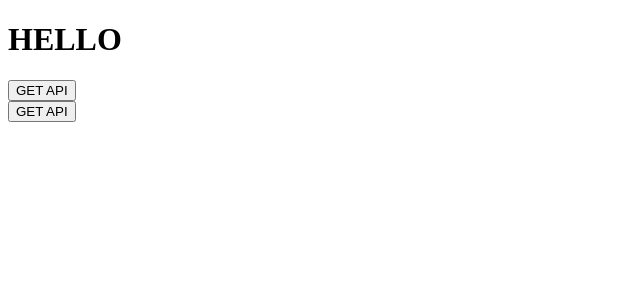
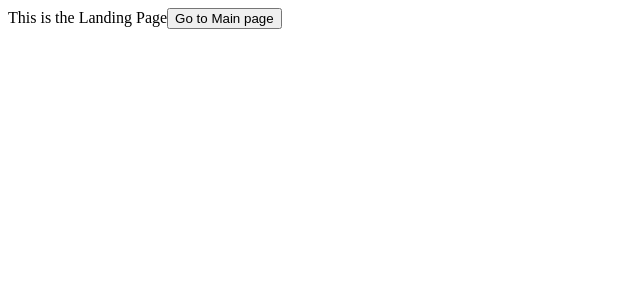
Before and after one commit to ktrip96/Appathlon_NTUA_2020, a React (Create React App) app in the folder client/: page / in a window 1280 px wide. Shown: the top 300 px of the page, without its empty margins (0-640 px from the left). Built offline with nearby package versions, Linux system fonts and the light colour scheme.

Commit message:
Basic Front Api Calls

```diff
--- a/client/package.json
+++ b/client/package.json
@@ -8,6 +8,7 @@
     "@testing-library/user-event": "^7.2.1",
     "react": "^16.13.1",
     "react-dom": "^16.13.1",
+    "react-router-dom": "^5.2.0",
     "react-scripts": "3.4.1"
   },
   "scripts": {
--- a/client/src/App.js
+++ b/client/src/App.js
@@ -1,32 +1,15 @@
 import React from 'react';
 import './App.css';
+import {Switch, Route} from "react-router-dom"
+import Landing from './components/Landing'
+import Main from './components/Main'
 
 function App() {
-
-  function handlePost(){
-    const url = 'http://localhost:4000/'
-    fetch(url,{
-      method:"POST",
-      headers:{
-        'Content-Type':"application/json",
-      },
-      body:JSON.stringify({
-        title:"yoyoyo",
-        description:"Wasup"
-      })
-    })
-    .then(response=>response.text())
-    .then(res => console.log(res))
-    .catch(err => console.log(err))
-  }
-
   return (
-    <div>
-      <h1>HELLO</h1>
-      <button onClick={handlePost}>GET API</button>
-      <br/>
-      <button>GET API</button>
-    </div>
+    <Switch>
+      <Route exact path="/" component={Landing} />
+      <Route path="/main" component={Main} />
+    </Switch>
   );
 }
 
--- /dev/null
+++ b/client/src/components/Landing.js
@@ -0,0 +1,13 @@
+import React from 'react'
+import {Link} from "react-router-dom"
+
+export default function Landing() {
+    return (
+        <div>
+            This is the Landing Page
+            <Link to="/main">
+                <button>Go to Main page</button>
+            </Link>
+        </div>
+    )
+}
--- /dev/null
+++ b/client/src/components/Main.js
@@ -0,0 +1,21 @@
+import React from 'react'
+
+export default function Main() {
+
+    function handleClick(){
+        const url = 'http://localhost:5000/crimes'
+        fetch(url,{
+            method:'GET'
+        })
+        .then(response => response.json())
+        .then(res => console.log(res))
+    }
+    return (
+        <div>
+            <h1>This is the Main page</h1>
+            <button onClick = {handleClick}>Get Crimes</button>
+            <button>Get Users</button>
+            <button>Get Areas</button>
+        </div>
+    )
+}
--- a/client/src/index.js
+++ b/client/src/index.js
@@ -2,10 +2,13 @@ import React from 'react';
 import ReactDOM from 'react-dom';
 import './index.css';
 import App from './App';
+import {BrowserRouter as Router} from "react-router-dom"
 
 ReactDOM.render(
   <React.StrictMode>
+    <Router>
     <App />
+    </Router>
   </React.StrictMode>,
   document.getElementById('root')
 );
```
Also changed, not shown: 1 other file (tests, documents, lock files or other folders).
